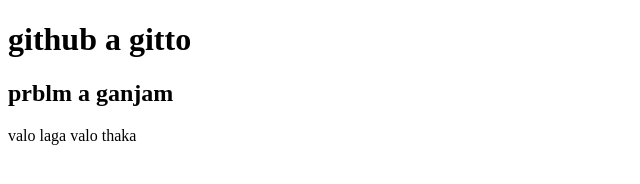
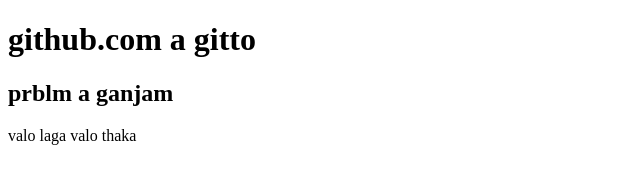
Before and after one commit to nusfa0830/four-repo, a plain HTML site: page index.htm in a window 1280 px wide. Shown: the whole page, without its empty margins (0-640 px from the left). Drawn offline with Linux system fonts and the light colour scheme.

Commit message:
style added

```diff
--- a/index.htm
+++ b/index.htm
@@ -5,9 +5,10 @@
     <meta http-equiv="X-UA-Compatible" content="IE=edge">
     <meta name="viewport" content="width=device-width, initial-scale=1.0">
     <title>four-repo</title>
+    <link rel="style.css" alt="">
 </head>
 <body>
-    <h1>github a gitto</h1>
+    <h1>github.com a gitto</h1>
     <h2>prblm a ganjam</h2>
     <p>valo laga valo thaka</p>
 
```
